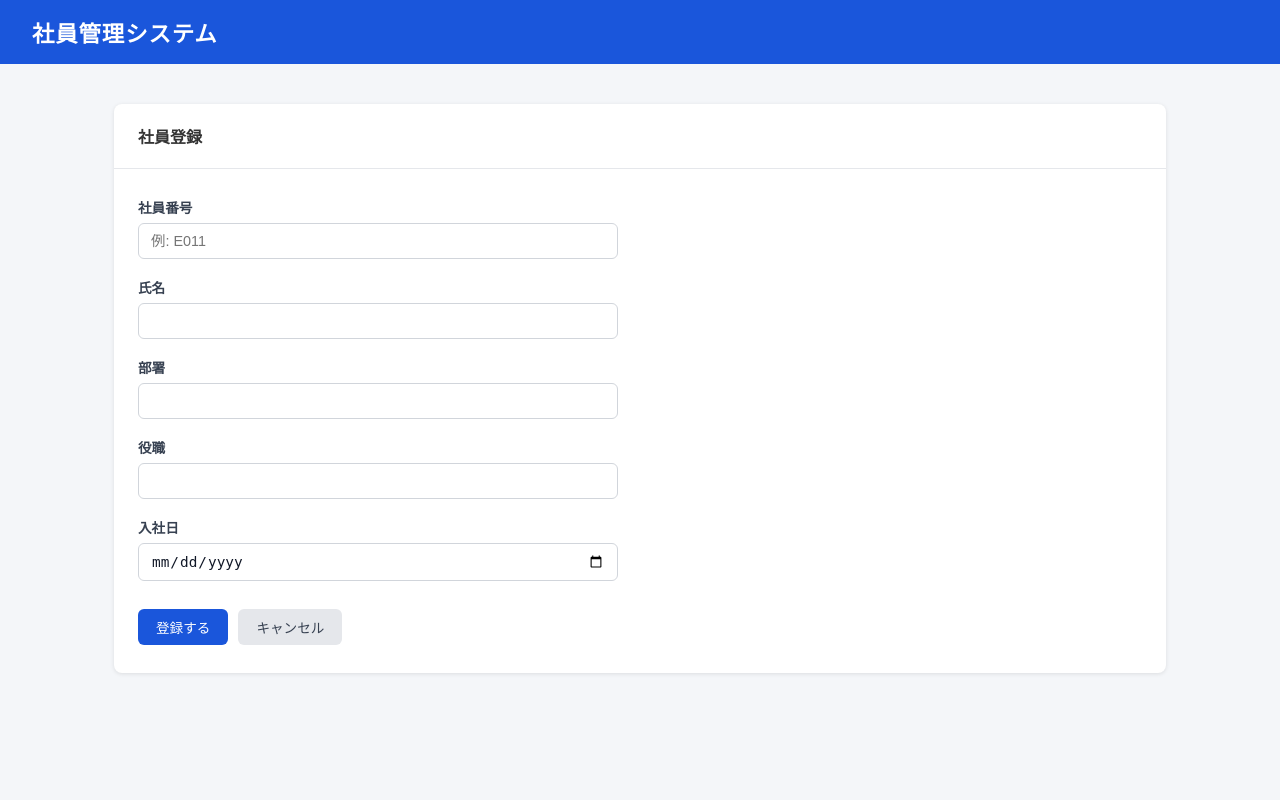
After one commit to kumamo-san/my-webapp, a Flask app: page /add in a window 1280 px wide. The commit adds this page. Run offline with Flask 3, Linux system fonts and the light colour scheme; parts of the project's set-up code (start-up, migrations or seed data) failed here and were passed over.

Commit message:
Add Cloud SQL integration and CRUD features
- Connect to Cloud SQL (PostgreSQL) via Cloud SQL Python Connector
- Add employee create / edit / delete routes
- Seed DB from CSV on first startup
- Add base.html template with shared layout and styles
- Add add.html and edit.html forms
- Manage DB credentials via environment variables

Co-Authored-By: Claude Sonnet 4.6 <noreply@anthropic.com>

```diff
--- a/app.py
+++ b/app.py
@@ -1,22 +1,143 @@
 import csv
 import os
-from flask import Flask, render_template
+
+from flask import Flask, flash, redirect, render_template, request, url_for
+from google.cloud.sql.connector import Connector
+import sqlalchemy
+from sqlalchemy import text
 
 app = Flask(__name__)
+app.secret_key = os.environ.get("SECRET_KEY", "dev-only-secret")
+
+INSTANCE_CONNECTION_NAME = os.environ.get("INSTANCE_CONNECTION_NAME", "")
+DB_USER = os.environ.get("DB_USER", "")
+DB_PASS = os.environ.get("DB_PASS", "")
+DB_NAME = os.environ.get("DB_NAME", "")
+
+_connector = Connector()
+
+
+def _getconn():
+    return _connector.connect(
+        INSTANCE_CONNECTION_NAME,
+        "pg8000",
+        user=DB_USER,
+        password=DB_PASS,
+        db=DB_NAME,
+    )
+
+
+engine = sqlalchemy.create_engine("postgresql+pg8000://", creator=_getconn)
 
 CSV_PATH = os.path.join(os.path.dirname(__file__), "employees.csv")
 
 
-def load_employees():
-    with open(CSV_PATH, encoding="utf-8", newline="") as f:
-        reader = csv.DictReader(f)
-        return list(reader)
+def init_db():
+    with engine.connect() as conn:
+        conn.execute(text("""
+            CREATE TABLE IF NOT EXISTS employees (
+                id          SERIAL PRIMARY KEY,
+                employee_id VARCHAR(10)  UNIQUE NOT NULL,
+                name        VARCHAR(100) NOT NULL,
+                department  VARCHAR(100) NOT NULL,
+                position    VARCHAR(100) NOT NULL,
+                join_date   DATE         NOT NULL
+            )
+        """))
+        conn.commit()
+
+        count = conn.execute(text("SELECT COUNT(*) FROM employees")).scalar()
+        if count == 0:
+            with open(CSV_PATH, encoding="utf-8", newline="") as f:
+                for row in csv.DictReader(f):
+                    conn.execute(text("""
+                        INSERT INTO employees (employee_id, name, department, position, join_date)
+                        VALUES (:eid, :name, :dept, :pos, :jd)
+                        ON CONFLICT (employee_id) DO NOTHING
+                    """), {
+                        "eid": row["社員番号"],
+                        "name": row["氏名"],
+                        "dept": row["部署"],
+                        "pos": row["役職"],
+                        "jd": row["入社日"],
+                    })
+            conn.commit()
+
+
+with app.app_context():
+    init_db()
 
 
 @app.route("/")
 def index():
-    employees = load_employees()
+    with engine.connect() as conn:
+        employees = conn.execute(text(
+            "SELECT id, employee_id, name, department, position, join_date "
+            "FROM employees ORDER BY employee_id"
+        )).mappings().all()
     return render_template("index.html", employees=employees)
+
+
+@app.route("/add", methods=["GET", "POST"])
+def add():
+    if request.method == "POST":
+        with engine.connect() as conn:
+            conn.execute(text("""
+                INSERT INTO employees (employee_id, name, department, position, join_date)
+                VALUES (:eid, :name, :dept, :pos, :jd)
+            """), {
+                "eid": request.form["employee_id"],
+                "name": request.form["name"],
+                "dept": request.form["department"],
+                "pos": request.form["position"],
+                "jd": request.form["join_date"],
+            })
+            conn.commit()
+        flash("社員を登録しました。", "success")
+        return redirect(url_for("index"))
+    return render_template("add.html")
+
+
+@app.route("/edit/<int:id>", methods=["GET", "POST"])
+def edit(id):
+    if request.method == "POST":
+        with engine.connect() as conn:
+            conn.execute(text("""
+                UPDATE employees
+                SET employee_id=:eid, name=:name, department=:dept,
+                    position=:pos, join_date=:jd
+                WHERE id=:id
+            """), {
+                "id": id,
+                "eid": request.form["employee_id"],
+                "name": request.form["name"],
+                "dept": request.form["department"],
+                "pos": request.form["position"],
+                "jd": request.form["join_date"],
+            })
+            conn.commit()
+        flash("社員情報を更新しました。", "success")
+        return redirect(url_for("index"))
+
+    with engine.connect() as conn:
+        employee = conn.execute(text(
+            "SELECT id, employee_id, name, department, position, join_date "
+            "FROM employees WHERE id=:id"
+        ), {"id": id}).mappings().first()
+
+    if employee is None:
+        flash("社員が見つかりません。", "error")
+        return redirect(url_for("index"))
+    return render_template("edit.html", employee=employee)
+
+
+@app.route("/delete/<int:id>", methods=["POST"])
+def delete(id):
+    with engine.connect() as conn:
+        conn.execute(text("DELETE FROM employees WHERE id=:id"), {"id": id})
+        conn.commit()
+    flash("社員を削除しました。", "success")
+    return redirect(url_for("index"))
 
 
 if __name__ == "__main__":
--- a/requirements.txt
+++ b/requirements.txt
@@ -1,2 +1,4 @@
 Flask==3.1.1
 gunicorn==23.0.0
+SQLAlchemy==2.0.36
+cloud-sql-python-connector[pg8000]>=1.4.0
--- /dev/null
+++ b/templates/add.html
@@ -0,0 +1,43 @@
+{% extends "base.html" %}
+
+{% block title %}社員登録 — 社員管理システム{% endblock %}
+
+{% block content %}
+<div class="card">
+  <div class="card-header">
+    <h2>社員登録</h2>
+  </div>
+  <div class="card-body">
+    <form method="post">
+      <div class="form-group">
+        <label for="employee_id">社員番号</label>
+        <input type="text" id="employee_id" name="employee_id"
+               maxlength="10" required placeholder="例: E011">
+      </div>
+      <div class="form-group">
+        <label for="name">氏名</label>
+        <input type="text" id="name" name="name"
+               maxlength="100" required>
+      </div>
+      <div class="form-group">
+        <label for="department">部署</label>
+        <input type="text" id="department" name="department"
+               maxlength="100" required>
+      </div>
+      <div class="form-group">
+        <label for="position">役職</label>
+        <input type="text" id="position" name="position"
+               maxlength="100" required>
+      </div>
+      <div class="form-group">
+        <label for="join_date">入社日</label>
+        <input type="date" id="join_date" name="join_date" required>
+      </div>
+      <div class="form-actions">
+        <button type="submit" class="btn btn-primary">登録する</button>
+        <a href="{{ url_for('index') }}" class="btn btn-secondary">キャンセル</a>
+      </div>
+    </form>
+  </div>
+</div>
+{% endblock %}
--- /dev/null
+++ b/templates/base.html
@@ -0,0 +1,180 @@
+<!DOCTYPE html>
+<html lang="ja">
+<head>
+  <meta charset="UTF-8">
+  <meta name="viewport" content="width=device-width, initial-scale=1.0">
+  <title>{% block title %}社員管理システム{% endblock %}</title>
+  <style>
+    *, *::before, *::after { box-sizing: border-box; margin: 0; padding: 0; }
+
+    body {
+      font-family: "Helvetica Neue", Arial, "Hiragino Kaku Gothic ProN", Meiryo, sans-serif;
+      background: #f4f6f9;
+      color: #333;
+      min-height: 100vh;
+    }
+
+    header {
+      background: #1a56db;
+      color: #fff;
+      padding: 16px 32px;
+    }
+
+    header a {
+      color: #fff;
+      text-decoration: none;
+      font-size: 1.4rem;
+      font-weight: 600;
+      letter-spacing: 0.04em;
+    }
+
+    main {
+      max-width: 1100px;
+      margin: 40px auto;
+      padding: 0 24px;
+    }
+
+    /* Flash messages */
+    .alert {
+      padding: 12px 16px;
+      border-radius: 6px;
+      margin-bottom: 20px;
+      font-size: 0.9rem;
+    }
+    .alert.success { background: #f0fdf4; color: #166534; border: 1px solid #bbf7d0; }
+    .alert.error   { background: #fef2f2; color: #991b1b; border: 1px solid #fecaca; }
+
+    /* Card */
+    .card {
+      background: #fff;
+      border-radius: 8px;
+      box-shadow: 0 1px 4px rgba(0,0,0,.1);
+      overflow: hidden;
+    }
+
+    .card-header {
+      padding: 20px 24px;
+      border-bottom: 1px solid #e5e7eb;
+      display: flex;
+      align-items: center;
+      justify-content: space-between;
+    }
+
+    .card-header h2 { font-size: 1rem; font-weight: 600; }
+
+    .card-body { padding: 28px 24px; }
+
+    /* Badges */
+    .badge {
+      background: #e0e7ff;
+      color: #3730a3;
+      font-size: 0.78rem;
+      font-weight: 600;
+      padding: 2px 10px;
+      border-radius: 9999px;
+      margin-left: 8px;
+    }
+
+    /* Table */
+    table { width: 100%; border-collapse: collapse; }
+
+    thead { background: #f9fafb; }
+
+    th {
+      padding: 12px 16px;
+      text-align: left;
+      font-size: 0.78rem;
+      font-weight: 600;
+      color: #6b7280;
+      text-transform: uppercase;
+      letter-spacing: 0.06em;
+      border-bottom: 1px solid #e5e7eb;
+    }
+
+    td {
+      padding: 14px 16px;
+      font-size: 0.9rem;
+      border-bottom: 1px solid #f0f2f5;
+      white-space: nowrap;
+    }
+
+    tbody tr:last-child td { border-bottom: none; }
+    tbody tr:hover { background: #f5f7ff; }
+
+    .emp-id { font-family: monospace; color: #6b7280; font-size: 0.85rem; }
+
+    .dept-tag {
+      display: inline-block;
+      background: #f0fdf4;
+      color: #166534;
+      border: 1px solid #bbf7d0;
+      font-size: 0.78rem;
+      padding: 2px 8px;
+      border-radius: 4px;
+    }
+
+    /* Buttons */
+    .btn {
+      display: inline-block;
+      padding: 8px 18px;
+      border-radius: 6px;
+      font-size: 0.85rem;
+      font-weight: 500;
+      cursor: pointer;
+      border: none;
+      text-decoration: none;
+      transition: opacity .15s;
+    }
+    .btn:hover { opacity: .82; }
+    .btn-primary   { background: #1a56db; color: #fff; }
+    .btn-secondary { background: #e5e7eb; color: #374151; }
+    .btn-danger    { background: #e02424; color: #fff; }
+    .btn-sm { padding: 5px 11px; font-size: 0.78rem; }
+
+    /* Form */
+    .form-group { margin-bottom: 18px; }
+
+    .form-group label {
+      display: block;
+      font-size: 0.85rem;
+      font-weight: 600;
+      margin-bottom: 6px;
+      color: #374151;
+    }
+
+    .form-group input {
+      width: 100%;
+      max-width: 480px;
+      padding: 9px 12px;
+      border: 1px solid #d1d5db;
+      border-radius: 6px;
+      font-size: 0.9rem;
+      color: #111827;
+      outline: none;
+      transition: border-color .15s;
+    }
+
+    .form-group input:focus {
+      border-color: #1a56db;
+      box-shadow: 0 0 0 3px rgba(26,86,219,.12);
+    }
+
+    .form-actions { display: flex; gap: 10px; margin-top: 28px; }
+  </style>
+</head>
+<body>
+  <header>
+    <a href="{{ url_for('index') }}">社員管理システム</a>
+  </header>
+  <main>
+    {% with messages = get_flashed_messages(with_categories=true) %}
+      {% if messages %}
+        {% for category, message in messages %}
+          <div class="alert {{ category }}">{{ message }}</div>
+        {% endfor %}
+      {% endif %}
+    {% endwith %}
+    {% block content %}{% endblock %}
+  </main>
+</body>
+</html>
```
Also changed, not shown: templates/edit.html (added, +44 -0 lines), templates/index.html (+19 -129 lines), 2 other files.
